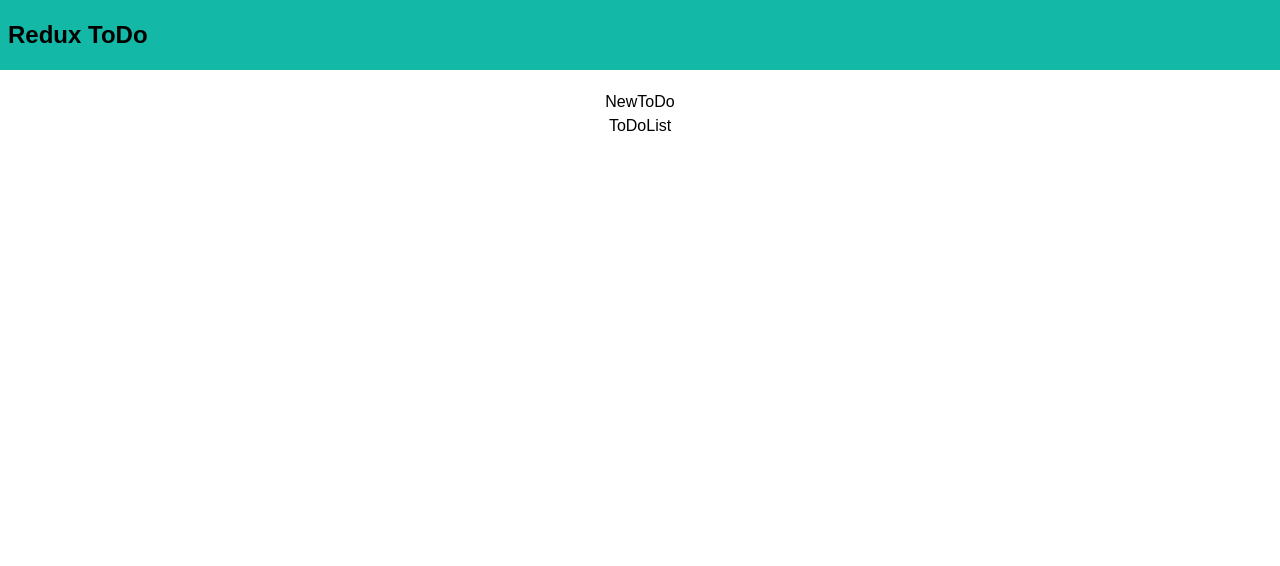
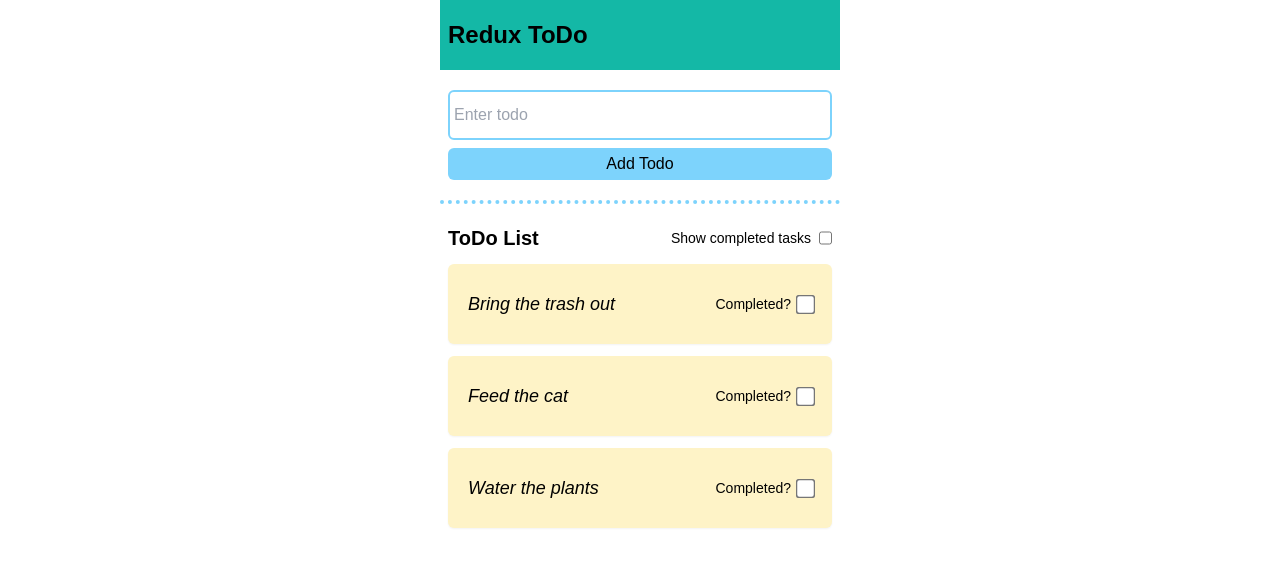
Before and after one commit to chocolateflight/redux-todo-list, a React (Create React App) app: page / in a window 1280 px wide. Shown: the top 566 px of the page. Built offline with nearby package versions, Linux system fonts and the light colour scheme.

Commit message:
static design

```diff
--- a/src/App.js
+++ b/src/App.js
@@ -1,12 +1,22 @@
-import Header from "./components/Header.js"
-import NewToDo from "./components/NewToDo.js"
-import ToDoList from "./components/ToDoList.js"
-
+import { useEffect } from 'react';
+import { useDispatch, useSelector } from 'react-redux';
+import Header from './components/Header.js';
+import NewToDo from './components/NewToDo.js';
+import ToDoList from './components/ToDoList.js';
+import { calculateTotalTodos } from './features/todoSlice.js';
 
 function App() {
+  const { todoItems } = useSelector((state) => state.todo);
+
+  const dispatch = useDispatch();
+
+  useEffect(() => {
+    dispatch(calculateTotalTodos());
+  }, [todoItems]);
+
   return (
-    <div className='App'>
-      <div className='flex flex-col items-center h-screen'>
+    <div className='h-screen flex flex-col items-center '>
+      <div className='max-w-[400px] w-full flex flex-col items-center'>
         <Header />
         <NewToDo />
         <ToDoList />
--- /dev/null
+++ b/src/app/store.js
@@ -0,0 +1,8 @@
+import { configureStore } from '@reduxjs/toolkit';
+import todoReducer from "../features/todoSlice"
+
+export const store = configureStore({
+  reducer: {
+    todo: todoReducer
+  }
+})
--- a/src/components/NewToDo.js
+++ b/src/components/NewToDo.js
@@ -1,7 +1,18 @@
 const NewToDo = () => {
   return (
-    <div>NewToDo</div>
-  )
-}
+    <form className='flex flex-col justify-center items-start gap-y-2 w-full px-2 mb-5 border-b-4 border-sky-300 pb-5 border-dotted'>
+      <input
+        className='w-full border-2 border-sky-300 p-1 rounded-md h-[50px]'
+        type='text'
+        id='todo'
+        name='todo'
+        placeholder='Enter todo'
+      />
+      <button className='rounded-md p-1 bg-sky-300 w-full' type='submit'>
+        Add Todo
+      </button>
+    </form>
+  );
+};
 
-export default NewToDo
+export default NewToDo;
--- a/src/components/ToDo.js
+++ b/src/components/ToDo.js
@@ -1,7 +1,18 @@
-const ToDo = () => {
+const ToDo = ({ id, todo, completed }) => {
   return (
-    <div>ToDo</div>
-  )
-}
+    <div className='flex items-center justify-between todo h-[80px] bg-amber-100 w-full px-5 shadow-sm rounded-md'>
+      <h4 className='italic text-lg'>{todo}</h4>
+      <form className='h-full flex items-center'>
+        <label className= "mr-2 text-sm" htmlFor={id}>Completed?</label>
 
-export default ToDo
+        {completed ? (
+          <input className='scale-150 checked:bg-border-sky-300' type='checkbox' name={id} id={id} checked />
+        ) : (
+          <input className='scale-150 checked:bg-border-sky-300' type='checkbox' name={id} id={id} />
+        )}
+      </form>
+    </div>
+  );
+};
+
+export default ToDo;
--- a/src/components/ToDoList.js
+++ b/src/components/ToDoList.js
@@ -1,7 +1,36 @@
+import { useSelector } from 'react-redux';
+import { todoItems } from '../items/todoItems';
+import ToDo from './ToDo';
+
 const ToDoList = () => {
+  const { amount, showCompleted } = useSelector((store) => store.todo);
+
+  if (amount === 0) {
+    return (
+      <section>
+        <h2 className='font-bold text-xl'>You currently have no active ToDos</h2>
+      </section>
+    );
+  }
+
   return (
-    <div>ToDoList</div>
-  )
-}
+    <section className='w-full px-2'>
+      <div className='title flex justify-between items-center'>
+        <h2 className='font-bold text-xl'>ToDo List</h2>
+        <form className='flex'>
+          <label className='text-sm mr-2' htmlFor='completed'>
+            Show completed tasks
+          </label>
+          <input className='' type='checkbox' name='completed' id='completed' />
+        </form>
+      </div>
+      <div className='space-y-3 mt-3'>
+        {todoItems.map((todo) => {
+          return <ToDo key={todo.id} {...todo} />;
+        })}
+      </div>
+    </section>
+  );
+};
 
-export default ToDoList
+export default ToDoList;
--- /dev/null
+++ b/src/features/todoSlice.js
@@ -0,0 +1,24 @@
+import { createSlice } from '@reduxjs/toolkit';
+import { todoItems } from '../items/todoItems';
+
+const initialState = {
+  todoItems: todoItems,
+  amount: todoItems.length,
+  showCompleted: false
+};
+
+const todoSlice = createSlice({
+  name: 'todo',
+  initialState,
+  reducers: {
+    calculateTotalTodos: (state) => {
+      state.amount = state.todoItems.length
+    },
+    clearTodos: (state) => {
+      state.todoItems = []
+    }
+  },
+});
+
+export const { calculateTotalTodos, clearTodos, showCompleted } = todoSlice.actions;
+export default todoSlice.reducer;
--- a/src/index.js
+++ b/src/index.js
@@ -10,9 +10,8 @@ const root = createRoot(container);
 
 root.render(
   <React.StrictMode>
-    {/* <Provider store={store}>
+    <Provider store={store}>
       <App />
-    </Provider> */}
-    <App />
+    </Provider>
   </React.StrictMode>
 );
--- /dev/null
+++ b/src/items/todoItems.js
@@ -0,0 +1,17 @@
+export const todoItems = [
+  {
+    id: 0,
+    todo: "Bring the trash out",
+    completed: false
+  },
+  {
+    id: 1,
+    todo: "Feed the cat",
+    completed: false
+  },
+  {
+    id: 2,
+    todo: "Water the plants",
+    completed: false
+  },
+]
```
